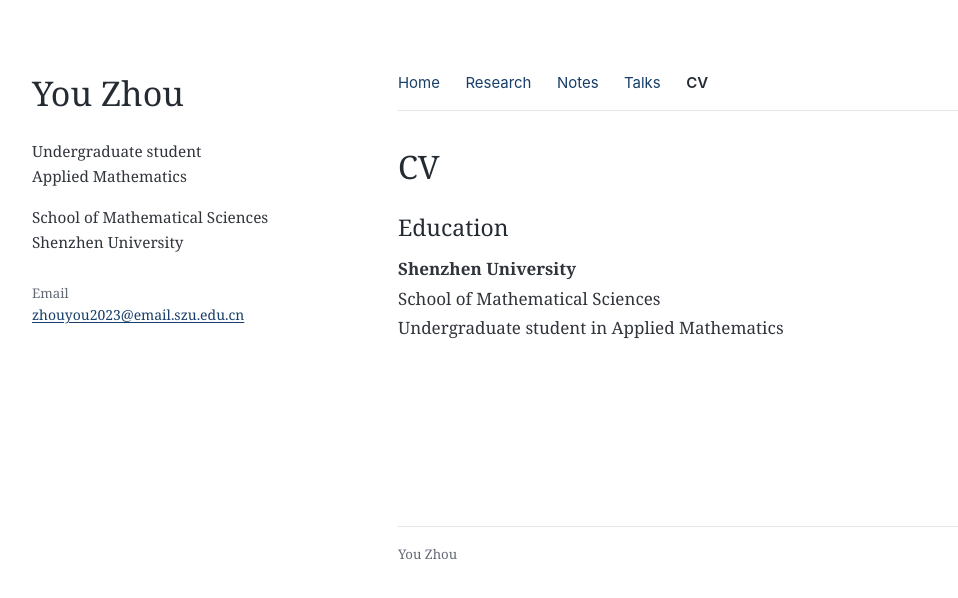
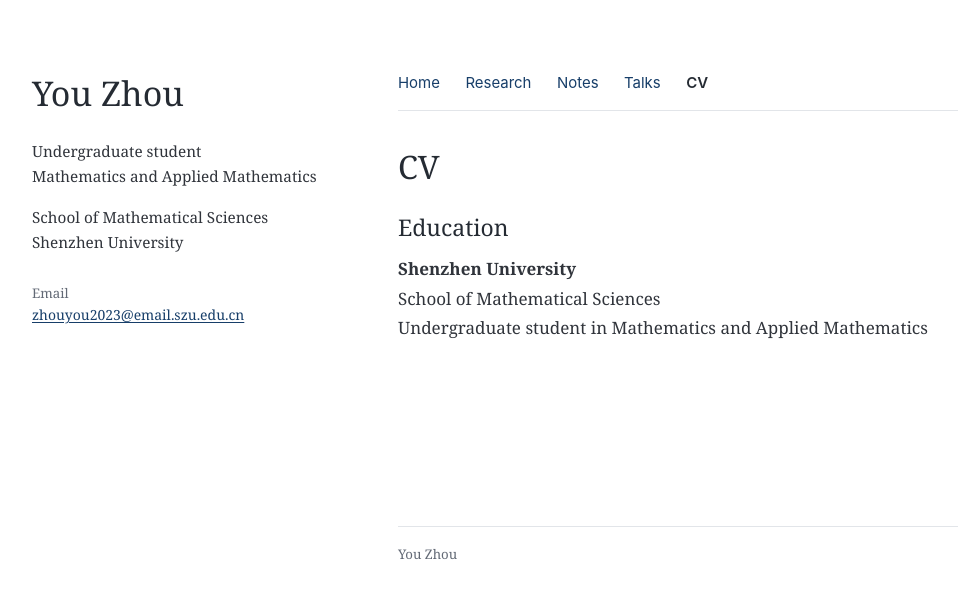
Before and after one commit to youzhouu/youzhou-math, a Jekyll site: the page built from cv.md, in a window 1280 px wide. Shown: the top 598 px of the page, without its empty margins (100-1058 px from the left). Built offline with Jekyll 4.4.1, drawn with Linux system fonts in a browser that asks for light colours.

Commit message:
Publish the user homepage and restore Mathematics and Applied Mathematics

```diff
--- a/_config.yml
+++ b/_config.yml
@@ -1,16 +1,16 @@
-# GitHub Pages project site. Change these fields together if the site moves.
+# GitHub Pages user site. Change these fields together if the site moves.
 title: "You Zhou"
-description: "You Zhou — undergraduate in Applied Mathematics at Shenzhen University. Interests in partial differential equations, hyperbolic conservation laws, and fluid mechanics."
+description: "You Zhou — undergraduate in Mathematics and Applied Mathematics at Shenzhen University. Interests in partial differential equations, hyperbolic conservation laws, and fluid mechanics."
 url: "https://youzhouu.github.io"
-baseurl: "/youzhou-math"
-repository: "youzhouu/youzhou-math"
+baseurl: ""
+repository: "youzhouu/youzhouu.github.io"
 lang: en
 timezone: Asia/Shanghai
 
 author:
   name: You Zhou
   role: Undergraduate student
-  program: Applied Mathematics
+  program: Mathematics and Applied Mathematics
   school: School of Mathematical Sciences
   university: Shenzhen University
   email: zhouyou2023@email.szu.edu.cn
```
Also changed, not shown: cv.md (+1 -1 lines), index.md (+1 -1 lines).
